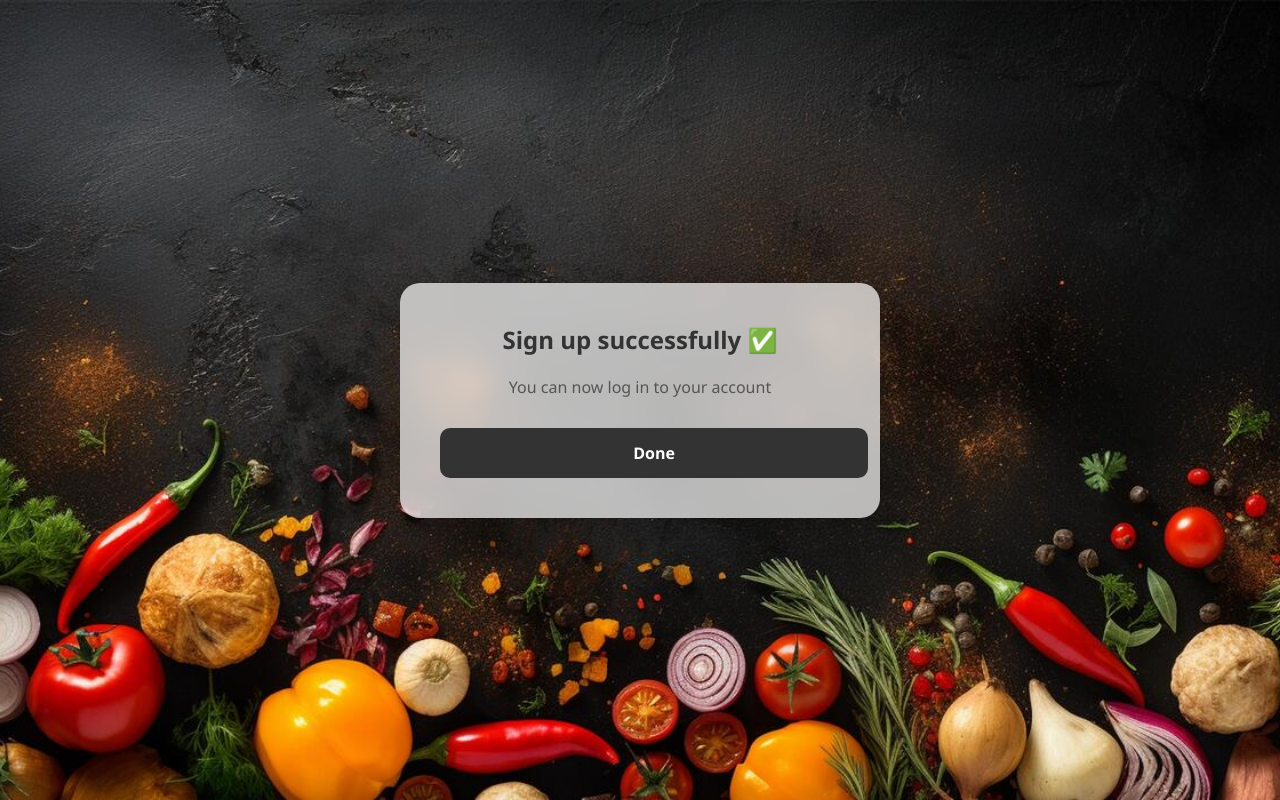
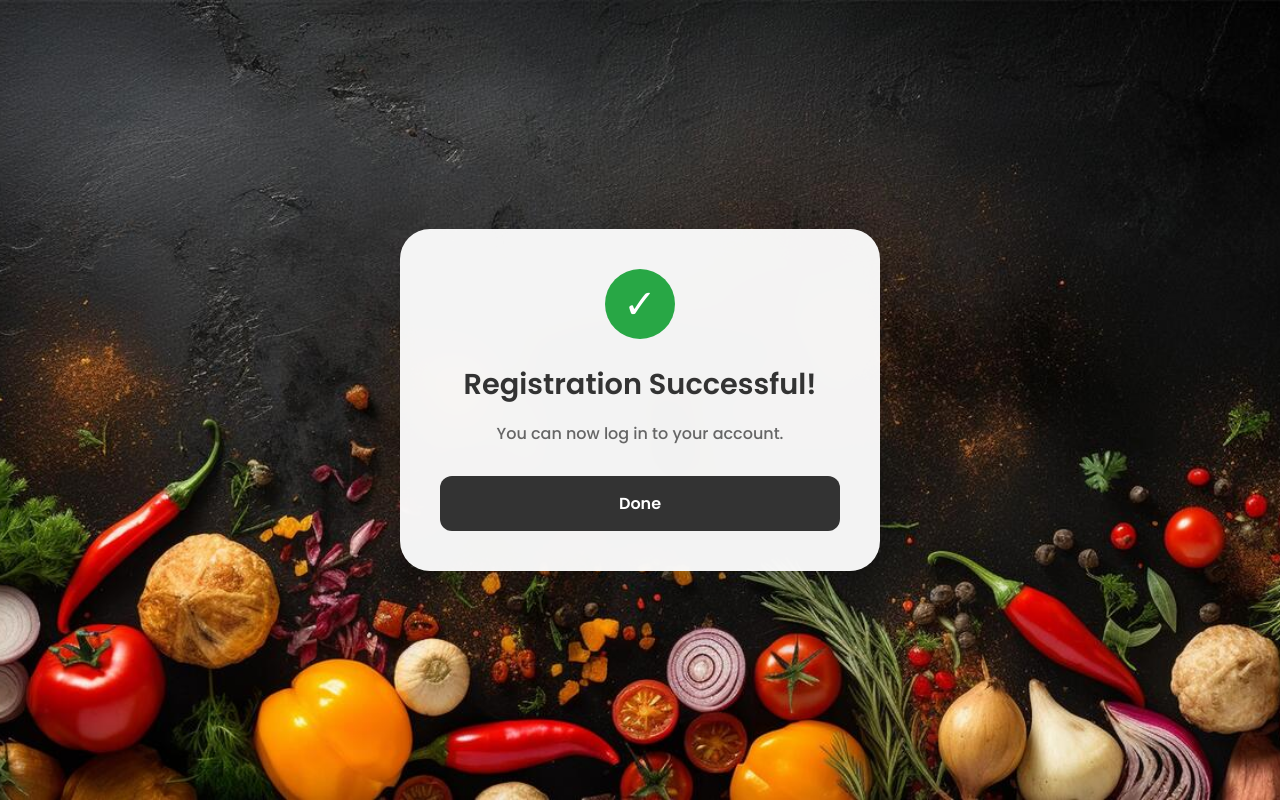
Before and after one commit to LuqmanHakim-DX/Cafe-Lestari-System, a plain HTML site: page verification.html in a window 1280 px wide. Drawn offline with Linux system fonts and the light colour scheme.

Commit message:
add stuffs

```diff
--- a/stylesheet.css
+++ b/stylesheet.css
@@ -1,25 +1,17 @@
-/* Tetapan Global */
+/* --- Tetapan Global --- */
 body {
     margin: 0;
     padding: 0;
-    font-family: 'Segoe UI', sans-serif;
-    background-image: url('background.jpg');
+    font-family: 'Poppins', 'Segoe UI', sans-serif;
     background-size: cover;
     background-position: center;
     background-repeat: no-repeat;
     background-attachment: fixed;
     min-height: 100vh;
-    display: flex;
-    justify-content: center;
-    align-items: center;
 }
 
-/* Splash Screen */
-.splash-container {
-    text-align: center;
-    color: white;
-}
-
+/* --- Splash Screen --- */
+.splash-container { text-align: center; color: white; }
 .splash-container h1 {
     font-family: 'Meie Script', cursive;
     font-size: 6rem;
@@ -28,18 +20,26 @@ body {
     text-shadow: 2px 2px 10px rgba(0,0,0,0.5);
 }
 
-/* Kad Login/Sign Up */
-.login-card {
-    background: rgba(255, 255, 255, 0.7);
-    backdrop-filter: blur(10px);
+/* --- Kad Login/Signup/Verification --- */
+.login-body {
+    display: flex;
+    justify-content: center;
+    align-items: center;
+    background-image: url('background.jpg');
+}
+
+.login-card, .success-card {
+    background: rgba(255, 255, 255, 0.95);
+    backdrop-filter: blur(15px);
     padding: 40px;
-    border-radius: 20px;
+    border-radius: 30px;
     width: 100%;
     max-width: 400px;
-    box-shadow: 0 10px 30px rgba(0,0,0,0.2);
+    box-shadow: 0 15px 35px rgba(0,0,0,0.2);
     text-align: center;
 }
 
+/* --- Tab Gaya --- */
 .auth-tabs {
     display: flex;
     background: #e0e0e0;
@@ -48,7 +48,6 @@ body {
     margin-bottom: 30px;
     gap: 5px;
 }
-
 .tab-btn {
     flex: 1;
     padding: 12px;
@@ -58,12 +57,9 @@ body {
     border-radius: 8px;
     transition: 0.3s;
 }
+.tab-btn.active { background: #888; color: white; }
 
-.tab-btn.active {
-    background: #888;
-    color: white;
-}
-
+/* --- Borang & Input --- */
 .form-group { margin-bottom: 20px; text-align: left; }
 .form-group input {
     width: 100%;
@@ -75,22 +71,48 @@ body {
     outline: none;
 }
 
-.login-btn {
+/* --- Butang --- */
+.login-btn, .done-btn, .order-now-btn {
     width: 100%;
-    padding: 14px;
+    padding: 15px;
     background: #333;
     color: white;
     border: none;
-    border-radius: 10px;
+    border-radius: 12px;
     font-weight: 600;
     cursor: pointer;
+    transition: 0.3s;
+    text-decoration: none;
+    display: inline-block;
+    box-sizing: border-box;
 }
+.login-btn:hover, .done-btn:hover, .order-now-btn:hover { background: #555; }
 
-.forgot-link {
-    display: block;
-    text-align: right;
-    font-size: 14px;
-    color: #555;
-    margin-bottom: 20px;
-    text-decoration: none;
+/* --- Gaya Khusus Verification Page --- */
+.success-icon-circle {
+    width: 70px;
+    height: 70px;
+    background-color: #28a745;
+    border-radius: 50%;
+    display: flex;
+    justify-content: center;
+    align-items: center;
+    margin: 0 auto 20px auto;
 }
+.success-check { font-size: 40px; color: white; }
+.success-title { font-size: 1.8rem; color: #333; margin-bottom: 10px; }
+.success-message { color: #666; margin-bottom: 30px; line-height: 1.5; }
+
+/* --- Homepage --- */
+.homepage-body { background: #555; padding: 20px; }
+.home-header { display: flex; justify-content: space-between; align-items: center; color: white; padding: 10px 20px; }
+.home-grid { display: grid; grid-template-columns: 1fr 2fr; gap: 20px; margin-top: 20px; }
+.quick-order, .customer-favorite { background: #e0e0e0; padding: 20px; border-radius: 15px; }
+.menu-item { background: #bbb; padding: 12px; margin-bottom: 10px; border-radius: 8px; display: flex; justify-content: space-between; cursor: pointer; }
+.fav-items { display: flex; gap: 15px; }
+.fav-card { background: white; padding: 15px; border-radius: 10px; text-align: center; flex: 1; font-size: 0.9rem; }
+
+/* --- Responsive --- */
+@media (max-width: 768px) {
+    .home-grid { grid-template-columns: 1fr; }
+}
--- a/verification.html
+++ b/verification.html
@@ -3,19 +3,21 @@
 <head>
     <meta charset="UTF-8">
     <meta name="viewport" content="width=device-width, initial-scale=1.0">
-    <title>Verification - Lestari Cafe</title>
+    <title>Registration Successful - Lestari Cafe</title>
+    <link href="https://fonts.googleapis.com/css2?family=Poppins:wght@300;500;600&display=swap" rel="stylesheet">
     <link rel="stylesheet" href="stylesheet.css">
 </head>
 <body class="login-body">
 
-    <div class="login-card" style="text-align: center;">
-        <div style="margin-bottom: 20px;">
-            <h2 style="margin: 0; color: #333;">Sign up successfully ✅</h2>
+    <div class="success-card">
+        <div class="success-icon-circle">
+            <span class="success-check">✓</span>
         </div>
 
-        <p style="color: #555; margin-bottom: 30px;">You can now log in to your account</p>
+        <h2 class="success-title">Registration Successful!</h2>
+        <p class="success-message">You can now log in to your account.</p>
 
-        <a href="login.html" class="login-btn" style="display: block; text-decoration: none; text-align: center;">Done</a>
+        <a href="login.html" class="login-btn success-action-btn">Done</a>
     </div>
 
 </body>
```
Also changed, not shown: homepage.html (added, +53 -0 lines), login.html (+7 -4 lines).
